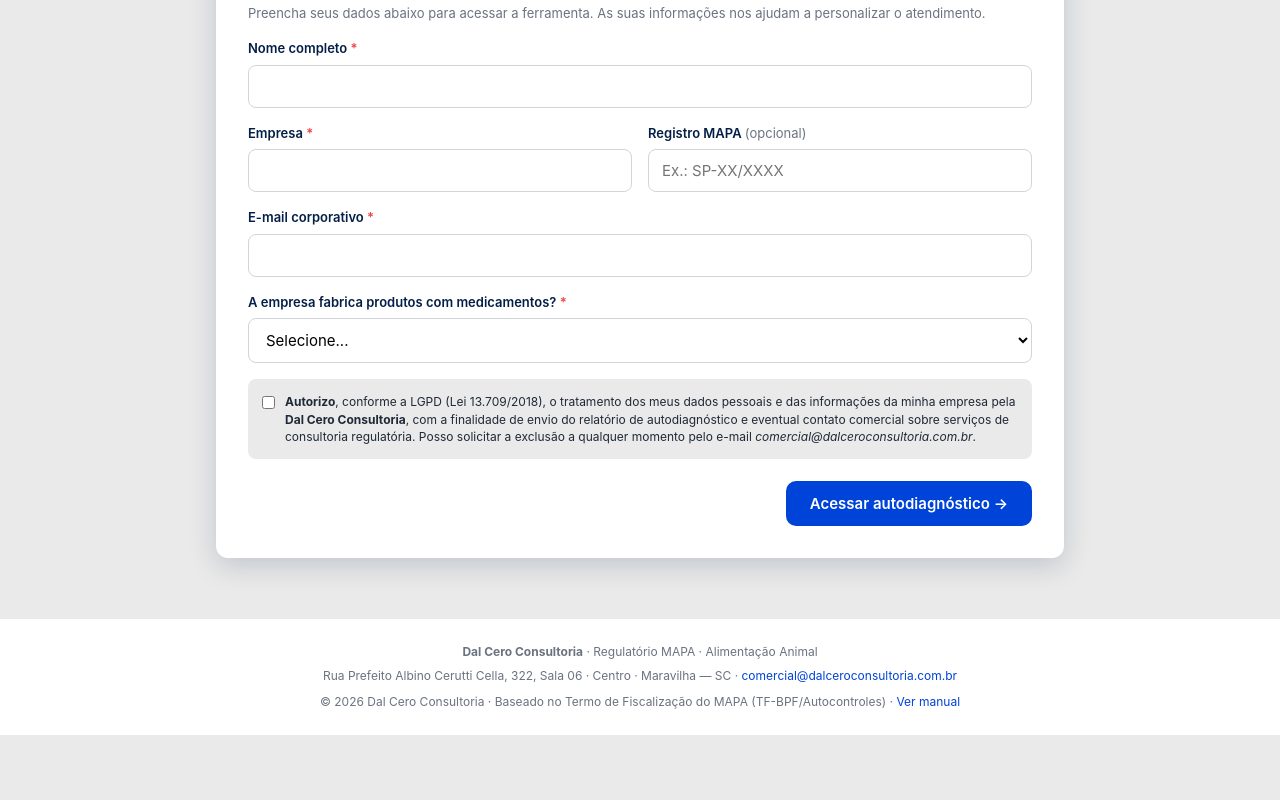
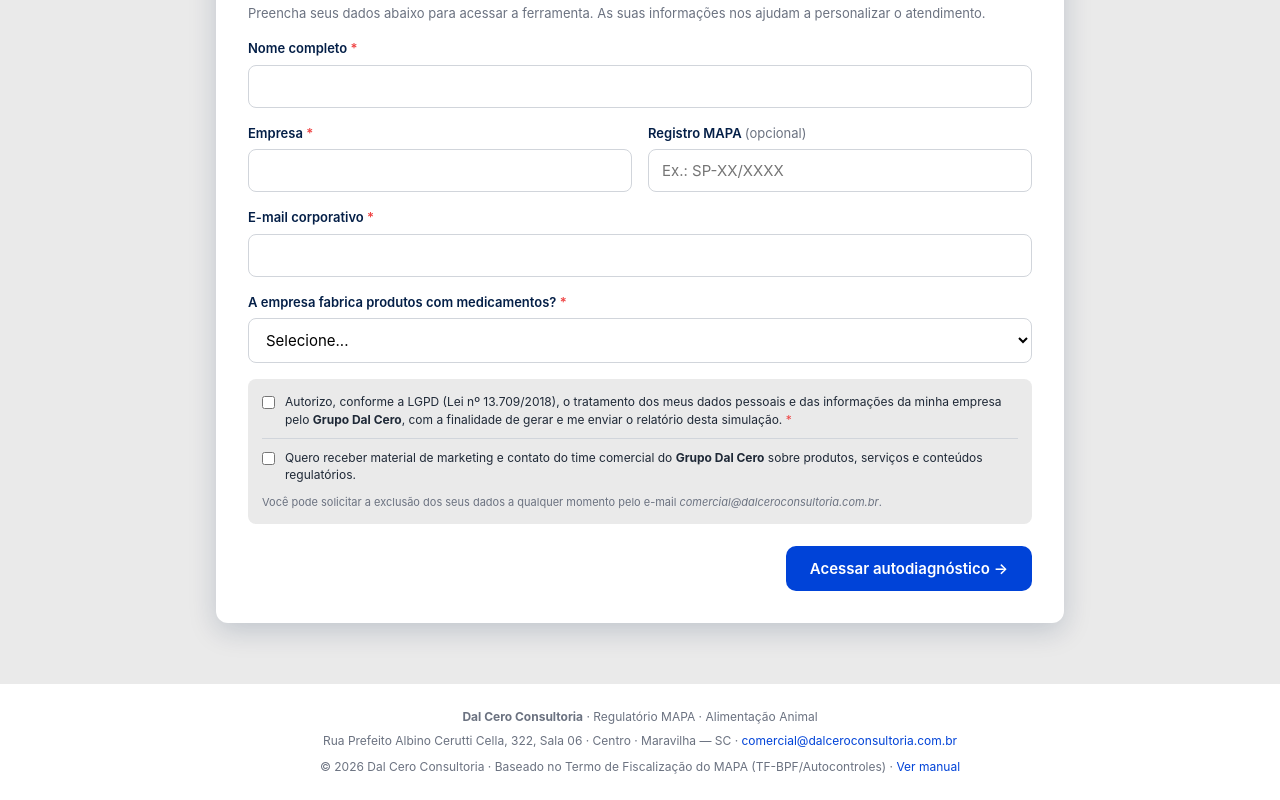
Before and after one commit to regulatoriodalcero/autodiagnostico-bpf, a plain HTML site: page index.html in a window 1280 px wide. Shown: the part 555-1355 px from the top of the page. Before the commit the page ends 1290 px from the top, so only its background shows below. Drawn offline with Linux system fonts and the light colour scheme.

Commit message:
Atualiza consentimento LGPD: separa obrigatório (relatório) e opcional (marketing)
Co-Authored-By: Claude Opus 4.8 (1M context) <noreply@anthropic.com>

```diff
--- a/index.html
+++ b/index.html
@@ -331,6 +331,8 @@
     line-height: 1.45;
   }
   .lgpd-box input { margin-top: 3px; flex-shrink: 0; }
+  .lgpd-box label.lgpd-opt { margin-top: 10px; padding-top: 10px; border-top: 1px solid var(--cinza-medio); }
+  .lgpd-nota { margin-top: 10px; font-size: 11px; color: var(--texto-suave); }
   .form-actions { margin-top: 22px; display: flex; gap: 10px; justify-content: flex-end; flex-wrap: wrap; }
 
   /* ---------- QUIZ ---------- */
@@ -647,11 +649,17 @@
             <label>
               <input type="checkbox" name="lgpd" required>
               <span>
-                <b>Autorizo</b>, conforme a LGPD (Lei 13.709/2018), o tratamento dos meus dados pessoais e das informações da minha empresa pela
-                <b>Dal Cero Consultoria</b>, com a finalidade de envio do relatório de autodiagnóstico e eventual contato comercial sobre serviços de
-                consultoria regulatória. Posso solicitar a exclusão a qualquer momento pelo e-mail <i>comercial@dalceroconsultoria.com.br</i>.
+                Autorizo, conforme a LGPD (Lei nº 13.709/2018), o tratamento dos meus dados pessoais e das informações da minha empresa pelo
+                <b>Grupo Dal Cero</b>, com a finalidade de gerar e me enviar o relatório desta simulação. <span class="required">*</span>
               </span>
             </label>
+            <label class="lgpd-opt">
+              <input type="checkbox" name="marketing">
+              <span>
+                Quero receber material de marketing e contato do time comercial do <b>Grupo Dal Cero</b> sobre produtos, serviços e conteúdos regulatórios.
+              </span>
+            </label>
+            <div class="lgpd-nota">Você pode solicitar a exclusão dos seus dados a qualquer momento pelo e-mail <i>comercial@dalceroconsultoria.com.br</i>.</div>
           </div>
 
           <div class="form-actions">
@@ -1402,6 +1410,7 @@ function submitLead(event) {
     registro: formData.get('registro') || '',
     email: formData.get('email'),
     medicamento: formData.get('medicamento'),
+    marketing: formData.get('marketing') ? 'sim' : 'nao',  // consentimento opcional de marketing
     timestamp: new Date().toISOString()
   };
 
@@ -1830,6 +1839,7 @@ function finalizarQuiz() {
 // Resumo do perfil da empresa (filtros escolhidos) — útil para o time comercial
 function montarPerfil() {
   const f = state.filtros, l = state.lead, p = [];
+  p.push('Aceita marketing: ' + (l.marketing === 'sim' ? 'Sim' : 'Não'));
   p.push('Fabrica medicamentos: ' + (l.medicamento === 'sim' ? 'Sim' : 'Não'));
   if (f.pragasTipo) p.push('Controle de pragas: ' + (f.pragasTipo === 'proprio' ? 'Próprio' : 'Terceirizado'));
   if (f.medidasPreventivas) {
@@ -1880,6 +1890,7 @@ function enviarRelatorio() {
   fd.append('empresa', state.lead.empresa || '');
   fd.append('email', state.lead.email || '');
   fd.append('registro', state.lead.registro || '');
+  fd.append('marketing', state.lead.marketing || 'nao');
   fd.append('data', state.lead.timestamp || '');
   fd.append('score_geral', String(ultimoResultado.geral));
   fd.append('classificacao', ultimoResultado.classificacao);
```
